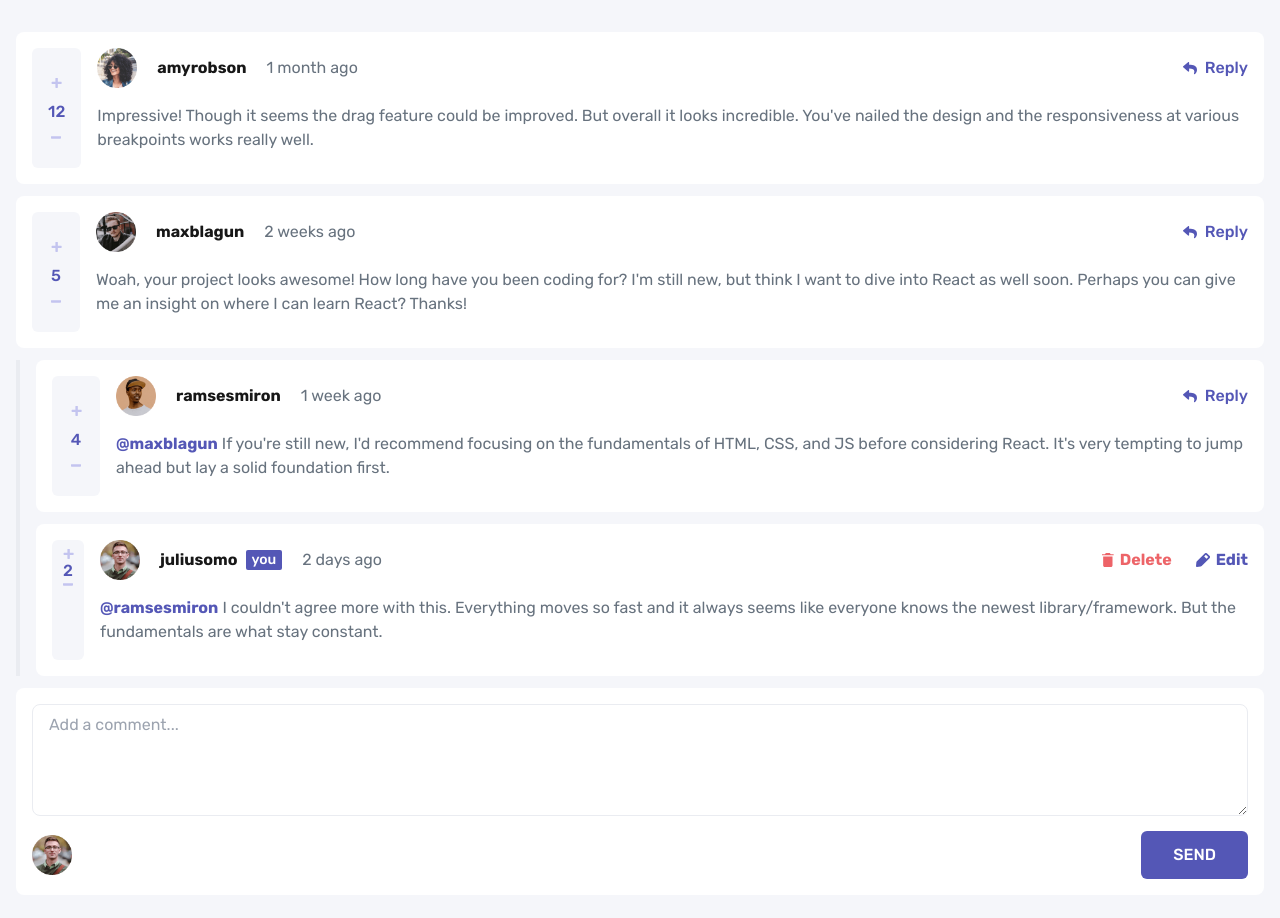
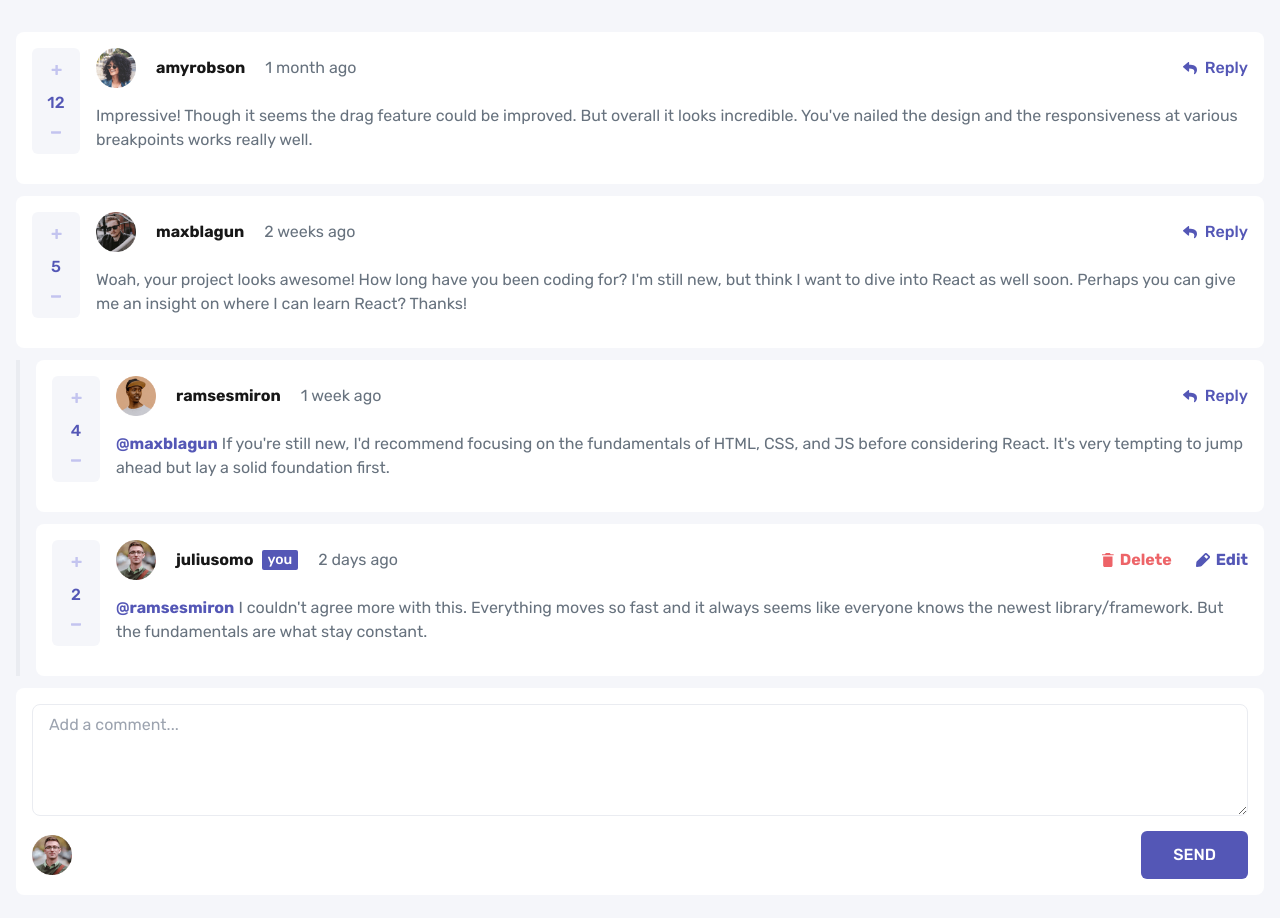
Before and after one commit to jialatteo/frontend-mentor-react-tailwind, a Next.js app: page /interactive-comments-section in a window 1280 px wide. Shown: the top 918 px of the page. Built offline with nearby package versions, Linux system fonts and the light colour scheme.

Commit message:
Fix issue with vertical score sizing

```diff
--- a/src/app/interactive-comments-section/OtherComment.js
+++ b/src/app/interactive-comments-section/OtherComment.js
@@ -9,7 +9,8 @@ export default function OtherComment({ currentUsername, comment }) {
     <div className="w-full max-w-[1600px]">
       <div className="rounded-lg bg-white p-4">
         <div className="flex">
-          <div className="bg-interactive-comments-section-very-light-gray mr-4 min-w-12 flex-col items-center justify-center gap-3 rounded-md px-4 py-2 sm:flex">
+          <div className="hidden sm:block">
+            <div className="bg-interactive-comments-section-very-light-gray mr-4 flex min-w-12 flex-col items-center justify-center gap-4 rounded-md py-4 pb-2 pt-4">
               <button className="group">
                 {/* prettier-ignore */}
                 <svg id="icon-plus" className="group-hover:fill-interactive-comments-section-moderate-blue fill-interactive-comments-section-light-grayish-blue" width="11" height="11" xmlns="http://www.w3.org/2000/svg"><path d="M6.33 10.896c.137 0 .255-.05.354-.149.1-.1.149-.217.149-.354V7.004h3.315c.136 0 .254-.05.354-.149.099-.1.148-.217.148-.354V5.272a.483.483 0 0 0-.148-.354.483.483 0 0 0-.354-.149H6.833V1.4a.483.483 0 0 0-.149-.354.483.483 0 0 0-.354-.149H4.915a.483.483 0 0 0-.354.149c-.1.1-.149.217-.149.354v3.37H1.08a.483.483 0 0 0-.354.15c-.1.099-.149.217-.149.353v1.23c0 .136.05.254.149.353.1.1.217.149.354.149h3.333v3.39c0 .136.05.254.15.353.098.1.216.149.353.149H6.33Z"/></svg>
@@ -17,10 +18,11 @@ export default function OtherComment({ currentUsername, comment }) {
               <p className="text-interactive-comments-section-moderate-blue font-medium">
                 {comment.score}
               </p>
-            <button className="group">
+              <button className="group pb-3">
                 {/* prettier-ignore */}
                 <svg id="icon-minus" className="group-hover:fill-interactive-comments-section-moderate-blue fill-interactive-comments-section-light-grayish-blue" width="11" height="3" xmlns="http://www.w3.org/2000/svg"><path d="M9.256 2.66c.204 0 .38-.056.53-.167.148-.11.222-.243.222-.396V.722c0-.152-.074-.284-.223-.395a.859.859 0 0 0-.53-.167H.76a.859.859 0 0 0-.53.167C.083.437.009.57.009.722v1.375c0 .153.074.285.223.396a.859.859 0 0 0 .53.167h8.495Z"/></svg>
               </button>
+            </div>
           </div>
           <div className="flex-1">
             <div className="mb-4 flex items-center justify-between">
--- a/src/app/interactive-comments-section/SelfComment.js
+++ b/src/app/interactive-comments-section/SelfComment.js
@@ -10,19 +10,22 @@ export default function SelfComment({ currentUsername, comment }) {
     <div className="w-full max-w-[1600px]">
       <div className="rounded-lg bg-white p-4">
         <div className="flex">
-          <div className="bg-interactive-comments-section-very-light-gray mr-4 hidden min-w-[32px] flex-col items-center justify-start rounded-md py-2 sm:flex">
-            <button className="group px-2">
+          <div className="hidden sm:block">
+            <div className="bg-interactive-comments-section-very-light-gray mr-4 flex min-w-12 flex-col items-center justify-center gap-4 rounded-md py-4 pb-2 pt-4">
+              <button className="group">
                 {/* prettier-ignore */}
                 <svg id="icon-plus" className="group-hover:fill-interactive-comments-section-moderate-blue fill-interactive-comments-section-light-grayish-blue" width="11" height="11" xmlns="http://www.w3.org/2000/svg"><path d="M6.33 10.896c.137 0 .255-.05.354-.149.1-.1.149-.217.149-.354V7.004h3.315c.136 0 .254-.05.354-.149.099-.1.148-.217.148-.354V5.272a.483.483 0 0 0-.148-.354.483.483 0 0 0-.354-.149H6.833V1.4a.483.483 0 0 0-.149-.354.483.483 0 0 0-.354-.149H4.915a.483.483 0 0 0-.354.149c-.1.1-.149.217-.149.354v3.37H1.08a.483.483 0 0 0-.354.15c-.1.099-.149.217-.149.353v1.23c0 .136.05.254.149.353.1.1.217.149.354.149h3.333v3.39c0 .136.05.254.15.353.098.1.216.149.353.149H6.33Z"/></svg>
               </button>
               <p className="text-interactive-comments-section-moderate-blue font-medium">
                 {comment.score}
               </p>
-            <button className="group px-2">
+              <button className="group pb-3">
                 {/* prettier-ignore */}
                 <svg id="icon-minus" className="group-hover:fill-interactive-comments-section-moderate-blue fill-interactive-comments-section-light-grayish-blue" width="11" height="3" xmlns="http://www.w3.org/2000/svg"><path d="M9.256 2.66c.204 0 .38-.056.53-.167.148-.11.222-.243.222-.396V.722c0-.152-.074-.284-.223-.395a.859.859 0 0 0-.53-.167H.76a.859.859 0 0 0-.53.167C.083.437.009.57.009.722v1.375c0 .153.074.285.223.396a.859.859 0 0 0 .53.167h8.495Z"/></svg>
               </button>
             </div>
+          </div>
+
           <div className="flex-1">
             <div className="mb-4 flex items-center justify-between">
               <div className="flex items-center gap-5">
```
Lines whose indentation alone changed are shown as unchanged.
